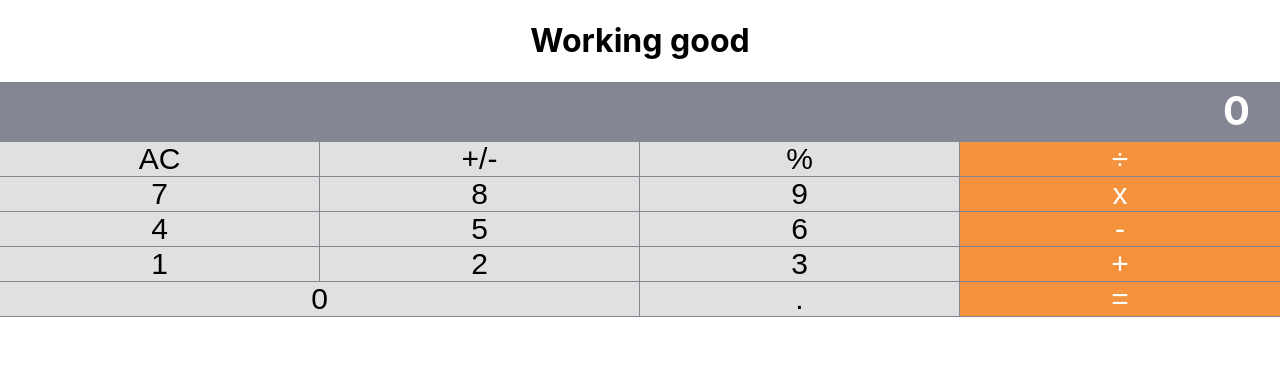
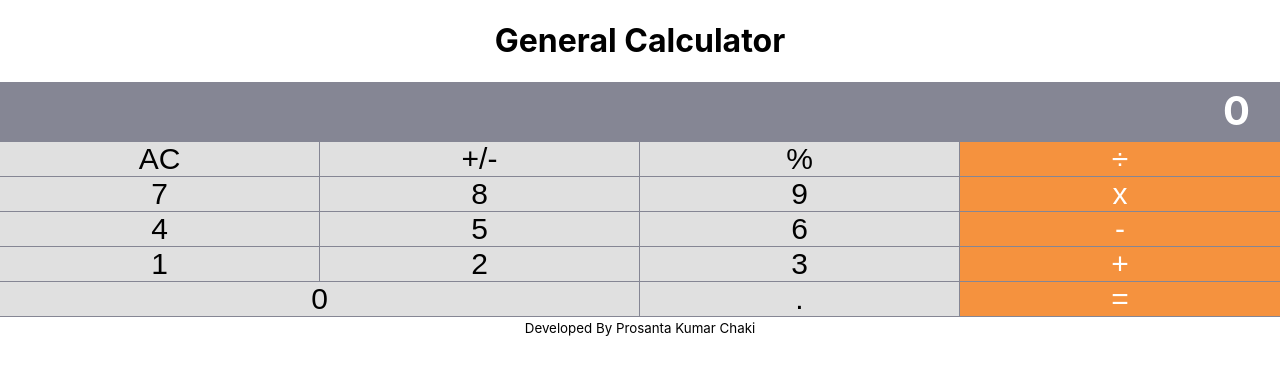
Before and after one commit to ProsantaChaki/React_Calculator, a React (Create React App) app: page / in a window 1280 px wide. Shown: the top 374 px of the page. Built offline with nearby package versions, Linux system fonts and the light colour scheme.

Commit message:
readme updated

```diff
--- a/src/App.js
+++ b/src/App.js
@@ -23,9 +23,10 @@ class App extends Component {
         //console.log(this.state.firstNumber)
     return (
         <div className="App">
-          <h1>Working good</h1>
+          <h1>General Calculator</h1>
           <Display displayNumber={this.state.displayNumber}/>
           <ButtonMain buttonClick={this.buttonCLickHandler}/>
+          <small>Developed By Prosanta Kumar Chaki</small>
         </div>
     );
   }
```
Also changed, not shown: 1 other file (tests, documents, lock files or other folders).
